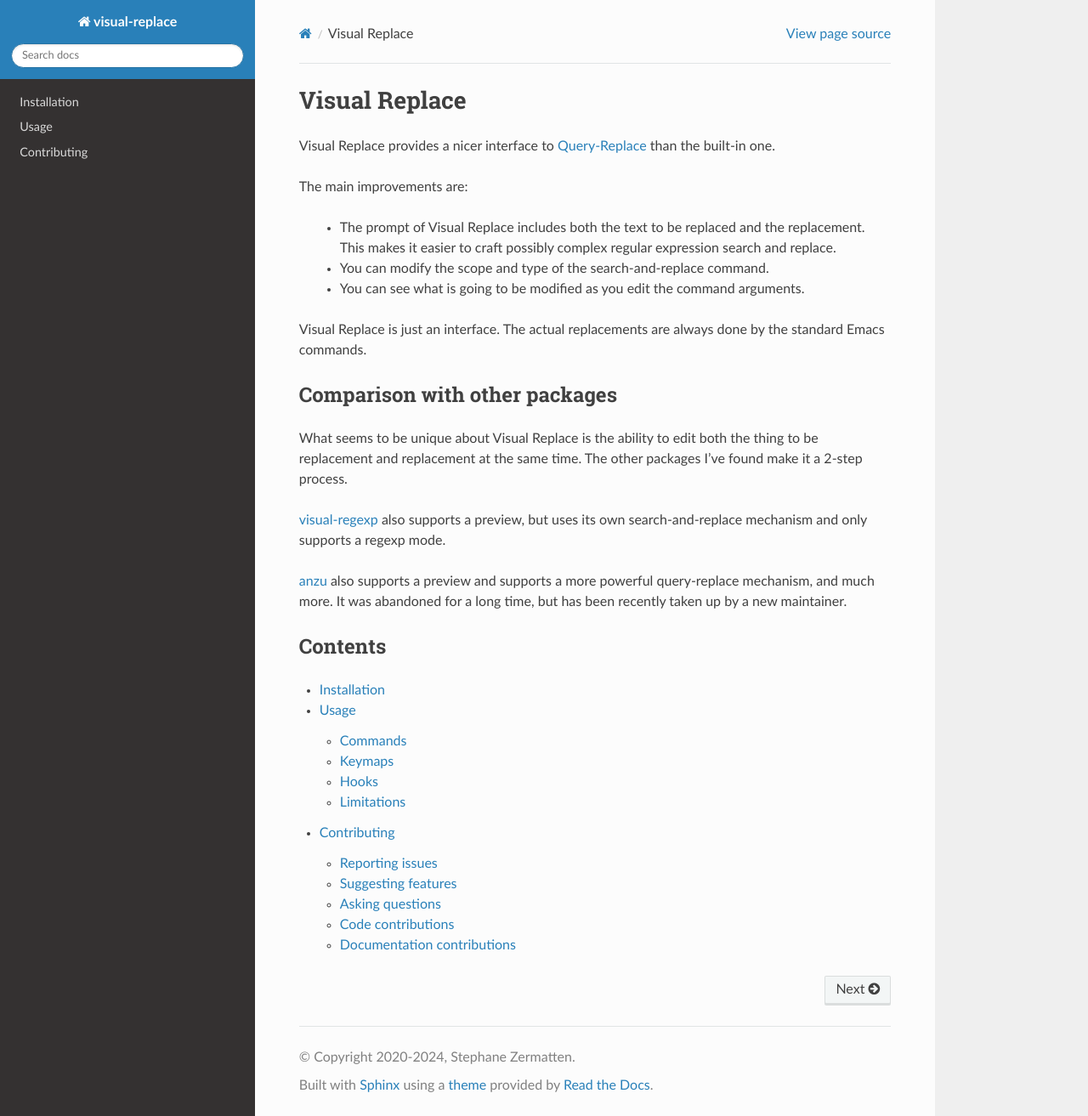
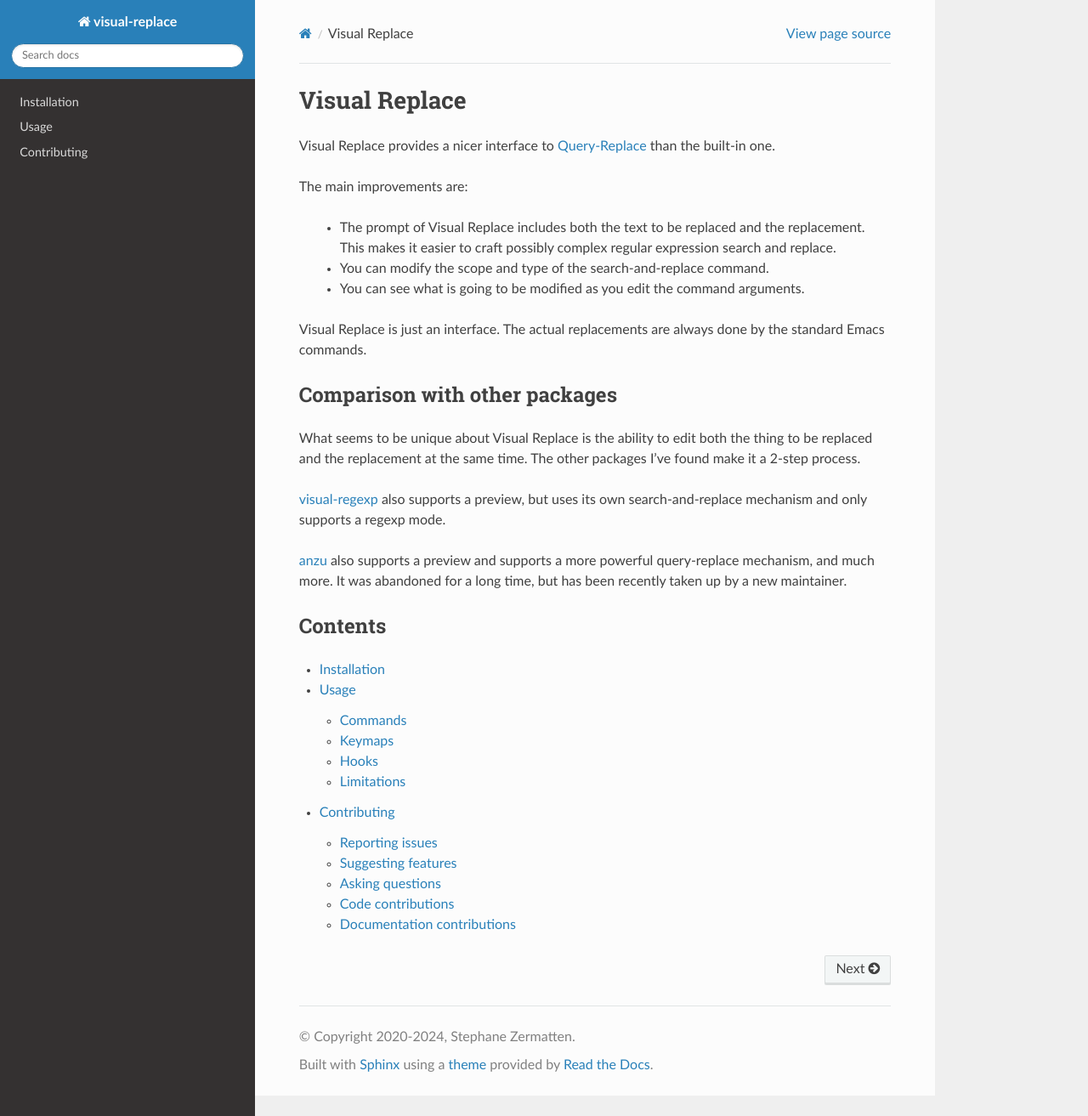
Before and after one commit to szermatt/visual-replace, a Sphinx documentation site: the page built from docs/source/index.rst, in a window 1280 px wide and 1313 px high. Shown: the whole window at 85% size. Built offline with Sphinx 7.4.7 and the Read the Docs theme 3.1.0, drawn with Linux system fonts in a browser that asks for light colours.

Commit message:
docs: Fix typo in the comparison section.

```diff
--- a/docs/source/index.rst
+++ b/docs/source/index.rst
@@ -23,8 +23,8 @@
 ------------------------------
 
 What seems to be unique about Visual Replace is the ability to edit
-both the thing to be replacement and replacement at the same time. The
-other packages I've found make it a 2-step process.
+both the thing to be replaced and the replacement at the same time.
+The other packages I've found make it a 2-step process.
 
 `visual-regexp <https://github.com/benma/visual-regexp.el>`_ also
 supports a preview, but uses its own search-and-replace mechanism and
```
Also changed, not shown: README.md (+2 -2 lines).
